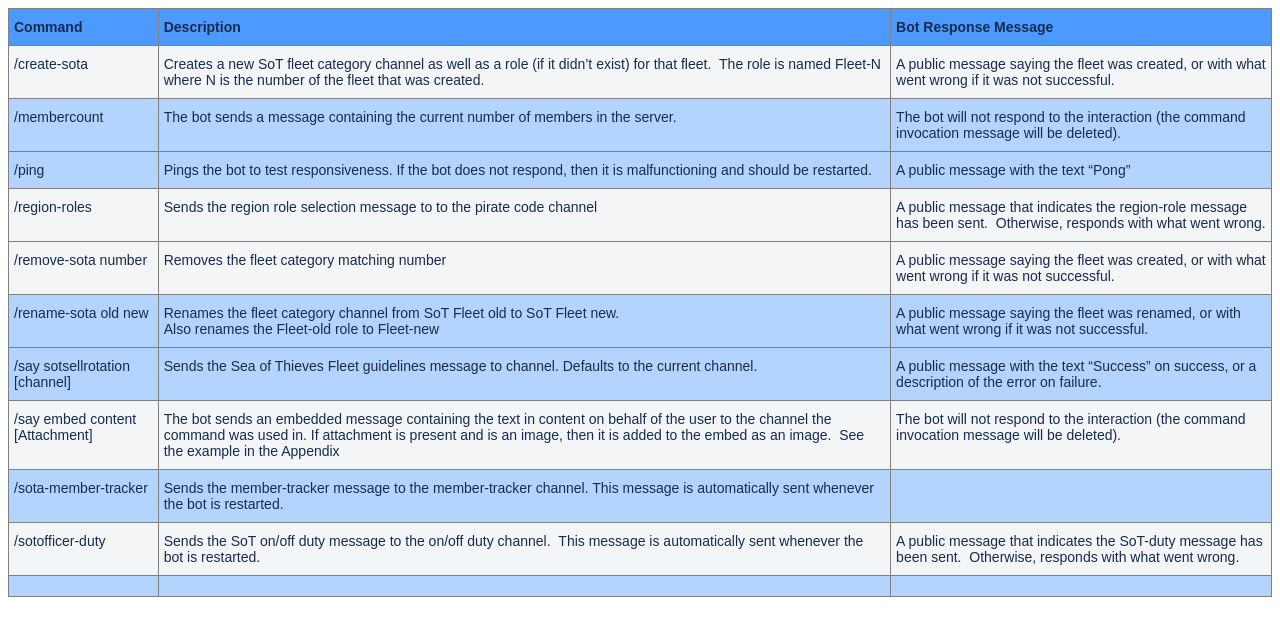
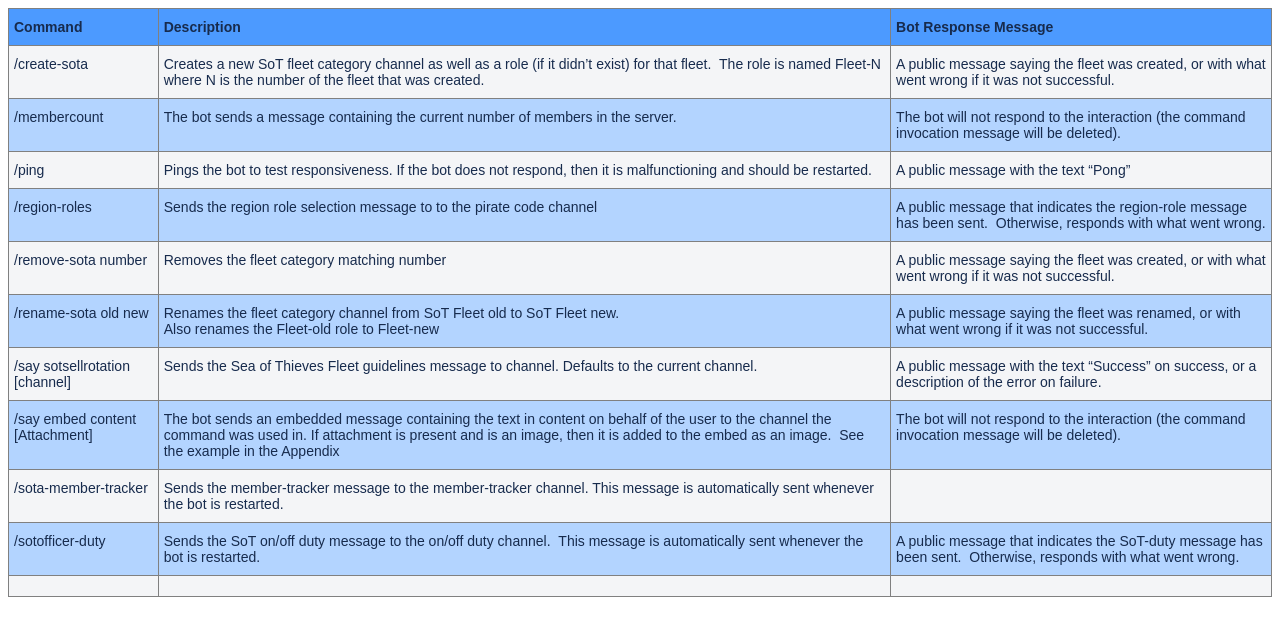
Before and after one commit to Legends-of-the-Sea/Legends-of-the-Sea.github.io, a plain HTML site: page index.html in a window 1280 px wide. Drawn offline with Linux system fonts and the light colour scheme.

Commit message:
Update index.html

```diff
--- a/index.html
+++ b/index.html
@@ -31,14 +31,14 @@
     <td class="tg-ir3w"><span style="font-weight:normal">The bot will not respond to the interaction (the command invocation message will be deleted).</span></td>
   </tr>
   <tr>
-    <td class="tg-ir3w"><span style="font-weight:normal">/ping</span></td>
-    <td class="tg-ir3w"><span style="font-weight:normal">Pings the bot to test responsiveness. If the bot does not respond, then it is malfunctioning and should be restarted.</span></td>
-    <td class="tg-ir3w"><span style="font-weight:normal">A public message with the text “Pong”</span></td>
+    <td class="tg-mkh5"><span style="font-weight:normal">/ping</span></td>
+    <td class="tg-mkh5"><span style="font-weight:normal">Pings the bot to test responsiveness. If the bot does not respond, then it is malfunctioning and should be restarted.</span></td>
+    <td class="tg-mkh5"><span style="font-weight:normal">A public message with the text “Pong”</span></td>
   </tr>
   <tr>
-    <td class="tg-mkh5"><span style="font-weight:normal">/region-roles</span></td>
-    <td class="tg-mkh5"><span style="font-weight:normal">Sends the region role selection message to to the pirate code channel</span></td>
-    <td class="tg-mkh5"><span style="font-weight:normal">A public message that indicates the region-role message has been sent.&nbsp;&nbsp;Otherwise, responds with what went wrong.</span></td>
+    <td class="tg-ir3w"><span style="font-weight:normal">/region-roles</span></td>
+    <td class="tg-ir3w"><span style="font-weight:normal">Sends the region role selection message to to the pirate code channel</span></td>
+    <td class="tg-ir3w"><span style="font-weight:normal">A public message that indicates the region-role message has been sent.&nbsp;&nbsp;Otherwise, responds with what went wrong.</span></td>
   </tr>
   <tr>
     <td class="tg-mkh5"><span style="font-weight:normal">/remove-sota </span>number</td>
@@ -51,36 +51,31 @@
     <td class="tg-ir3w"><span style="font-weight:normal">A public message saying the fleet was renamed, or with what went wrong if it was not successful.</span></td>
   </tr>
   <tr>
-    <td class="tg-ir3w"><span style="font-weight:normal">/say sotsellrotation </span>[channel]</td>
-    <td class="tg-ir3w"><span style="font-weight:normal">Sends the Sea of Thieves Fleet guidelines message to </span>channel<span style="font-weight:normal">. Defaults to the current channel.</span></td>
-    <td class="tg-ir3w"><span style="font-weight:normal">A public message with the text “Success” on success, or a description of the error on failure.</span></td>
+    <td class="tg-mkh5"><span style="font-weight:normal">/say sotsellrotation </span>[channel]</td>
+    <td class="tg-mkh5"><span style="font-weight:normal">Sends the Sea of Thieves Fleet guidelines message to </span>channel<span style="font-weight:normal">. Defaults to the current channel.</span></td>
+    <td class="tg-mkh5"><span style="font-weight:normal">A public message with the text “Success” on success, or a description of the error on failure.</span></td>
   </tr>
   <tr>
-    <td class="tg-mkh5"><span style="font-weight:normal">/say embed </span>content [Attachment]</td>
-    <td class="tg-mkh5"><span style="font-weight:normal">The bot sends an embedded message containing the text in </span>content <span style="font-weight:normal">on behalf of the user to the channel the command was used in. If </span>attachment<span style="font-weight:normal"> is present and is an image, then it is added to the embed as an image.&nbsp;&nbsp;See the example in the Appendix</span></td>
-    <td class="tg-mkh5"><span style="font-weight:normal">The bot will not respond to the interaction (the command invocation message will be deleted).</span></td>
+    <td class="tg-ir3w"><span style="font-weight:normal">/say embed </span>content [Attachment]</td>
+    <td class="tg-ir3w"><span style="font-weight:normal">The bot sends an embedded message containing the text in </span>content <span style="font-weight:normal">on behalf of the user to the channel the command was used in. If </span>attachment<span style="font-weight:normal"> is present and is an image, then it is added to the embed as an image.&nbsp;&nbsp;See the example in the Appendix</span></td>
+    <td class="tg-ir3w"><span style="font-weight:normal">The bot will not respond to the interaction (the command invocation message will be deleted).</span></td>
   </tr>
   <tr>
-    <td class="tg-ir3w"><span style="font-weight:normal">/sota-member-tracker</span></td>
-    <td class="tg-ir3w"><span style="font-weight:normal">Sends the member-tracker message to the member-tracker channel. This message is automatically sent whenever the bot is restarted.</span></td>
-    <td class="tg-ir3w"><span style="font-weight:normal"> </span></td>
+    <td class="tg-mkh5"><span style="font-weight:normal">/sota-member-tracker</span></td>
+    <td class="tg-mkh5"><span style="font-weight:normal">Sends the member-tracker message to the member-tracker channel. This message is automatically sent whenever the bot is restarted.</span></td>
+    <td class="tg-mkh5"><span style="font-weight:normal"> </span></td>
   </tr>
   <tr>
-    <td class="tg-mkh5"><span style="font-weight:normal">/sotofficer-duty</span></td>
-    <td class="tg-mkh5"><span style="font-weight:normal">Sends the SoT on/off duty message to the on/off duty channel.&nbsp;&nbsp;This message is automatically sent whenever the bot is restarted.</span></td>
-    <td class="tg-mkh5"><span style="font-weight:normal">A public message that indicates the SoT-duty message has been sent.&nbsp;&nbsp;Otherwise, responds with what went wrong.</span></td>
+    <td class="tg-ir3w"><span style="font-weight:normal">/sotofficer-duty</span></td>
+    <td class="tg-ir3w"><span style="font-weight:normal">Sends the SoT on/off duty message to the on/off duty channel.&nbsp;&nbsp;This message is automatically sent whenever the bot is restarted.</span></td>
+    <td class="tg-ir3w"><span style="font-weight:normal">A public message that indicates the SoT-duty message has been sent.&nbsp;&nbsp;Otherwise, responds with what went wrong.</span></td>
   </tr>
   <tr>
-    <td class="tg-ir3w"><span style="font-weight:normal"> </span></td>
-    <td class="tg-ir3w"><span style="font-weight:normal"> </span></td>
-    <td class="tg-ir3w"><span style="font-weight:normal"> </span></td>
+    <td class="tg-mkh5"><span style="font-weight:normal"> </span></td>
+    <td class="tg-mkh5"><span style="font-weight:normal"> </span></td>
+    <td class="tg-mkh5"><span style="font-weight:normal"> </span></td>
   </tr>
 </tbody>
 </table>
-
-
-
-
-
 </body>
 </html>
```
